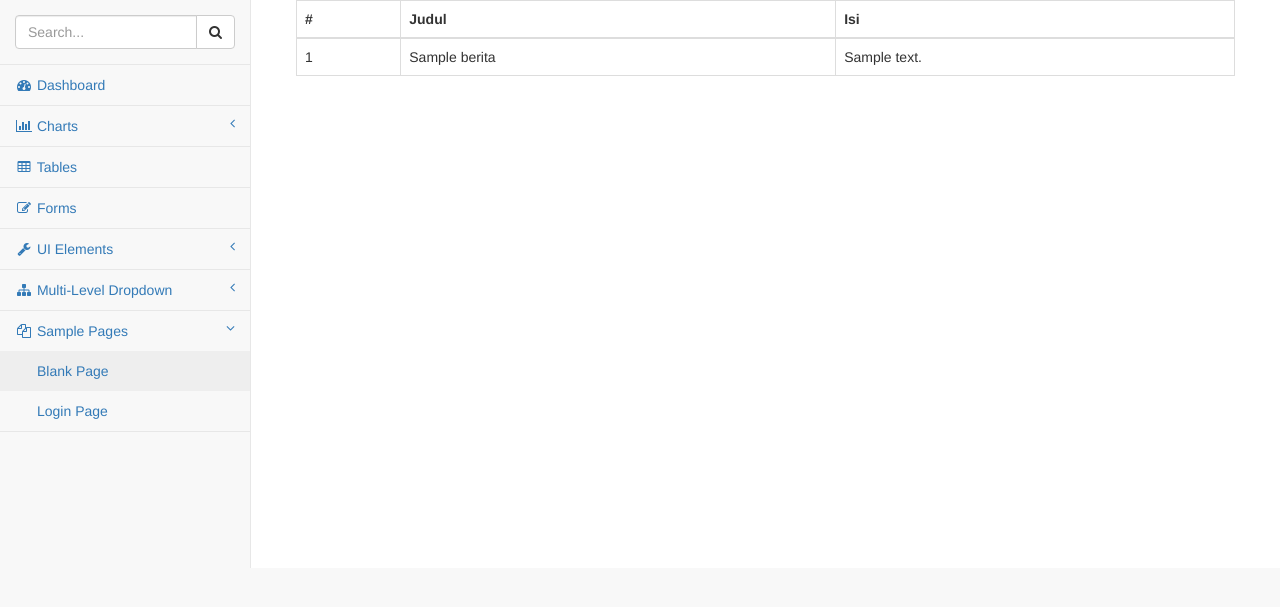
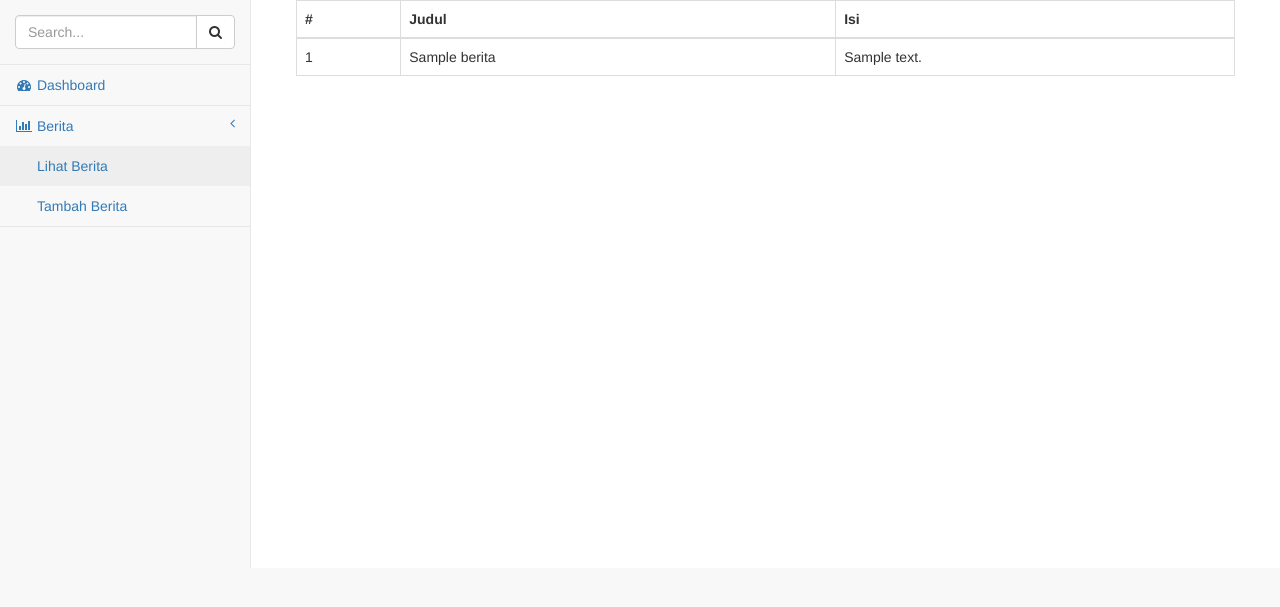
Before and after one commit to RikaNugrahaha/web2, a PHP site: page /Administrator/lihat_data.php in a window 1280 px wide. Shown: the part 51-658 px from the top of the page. Run offline with PHP 8.4, Linux system fonts and the light colour scheme; tables that the repository leaves empty or names only in its code hold one stand-in row (values such as "Sample post"); some libraries are stand-ins or nearby versions.

Commit message:
sinkronisasi class diagram dengan code

```diff
--- /dev/null
+++ b/Administrator/aksi_tambah.php
@@ -0,0 +1,5 @@
+<?php
+include_once 'view/BeritaUI.php';
+$brt = new BeritaUI();
+$brt->inputBerita();
+ ?>
--- a/Administrator/model/Berita.php
+++ b/Administrator/model/Berita.php
@@ -1,23 +1,54 @@
 <?php
 
 /**
-*
+* lokasi ada di web2/administrator/model/Berita.php
 */
 
 include_once 'Model.php';
 class Berita extends Model
 {
+	public $id_berita;
+	public $tanggal;
+	public $judul;
+	public $isi;
+	public $id_kategori;
 
 	public function ambilBerita()
 	{
 		$query = $this->db->prepare("SELECT * FROM berita");
-    	$query->execute();
-    	$data = $query->fetchAll();
+    		$query->execute();
+    		$data = $query->fetchAll();
 
-    	return $data;
+    		return $data;
+	}
+
+	public function setBerita($tanggal,$judul,$isi,$id_kategori)
+	{
+		try
+		  {
+		   $stmt = $this->db->prepare("INSERT INTO berita(tanggal,judul,isi,kategori_id) VALUES(:tanggal, :judul, :isi, :id_kategori)");
+		   $stmt->bindparam(":tanggal",$tanggal);
+		   $stmt->bindparam(":judul",$judul);
+		   $stmt->bindparam(":isi",$isi);
+		   $stmt->bindparam(":id_kategori",$id_kategori);
+		   $stmt->execute();
+		   return true;
+		  }
+		  catch(PDOException $e)
+		  {
+		   echo $e->getMessage();
+		   return false;
+		  }
+	}
+	public function ambilBeritaSpesifik($id)
+	{
+
+	}
+	public function ubahBerita($id_berita, $tanggal, $judul, $isi, $id_kategori)
+	{
+
 	}
 
 }
 
-
  ?>
--- /dev/null
+++ b/Administrator/pages/beranda.php
@@ -0,0 +1,3 @@
+
+                        <h1 class="page-header">Beranda</h1>
+                        <p>Lorem ipsum dolor sit amet, consectetur adipisicing elit. Sit nemo velit voluptas vero dolor, ad sint voluptatum aperiam, ratione accusantium numquam. Iusto nobis, quam doloribus consequuntur veritatis officia voluptates autem.Lorem ipsum dolor sit amet, consectetur adipisicing elit. Libero, quasi sequi. Id odio qui, ab mollitia neque fugit officiis, inventore omnis, laborum repellat cumque. Vero tempora assumenda asperiores tenetur labore?</p>
--- /dev/null
+++ b/Administrator/pages/pesansukses.php
@@ -0,0 +1 @@
+<h2>Selamat anda telah sukses menambahkan berita</h2>
--- a/Administrator/template/sidebar.php
+++ b/Administrator/template/sidebar.php
@@ -16,96 +16,23 @@
                             <a href="index.html"><i class="fa fa-dashboard fa-fw"></i> Dashboard</a>
                         </li>
                         <li>
-                            <a href="#"><i class="fa fa-bar-chart-o fa-fw"></i> Charts<span class="fa arrow"></span></a>
+                            <a href="#"><i class="fa fa-bar-chart-o fa-fw"></i> Berita<span class="fa arrow"></span></a>
                             <ul class="nav nav-second-level">
                                 <li>
-                                    <a href="flot.html">Flot Charts</a>
+                                    <a href="lihat_data.php">Lihat Berita</a>
                                 </li>
                                 <li>
-                                    <a href="morris.html">Morris.js Charts</a>
-                                </li>
-                            </ul>
-                            <!-- /.nav-second-level -->
-                        </li>
-                        <li>
-                            <a href="tables.html"><i class="fa fa-table fa-fw"></i> Tables</a>
-                        </li>
-                        <li>
-                            <a href="forms.html"><i class="fa fa-edit fa-fw"></i> Forms</a>
-                        </li>
-                        <li>
-                            <a href="#"><i class="fa fa-wrench fa-fw"></i> UI Elements<span class="fa arrow"></span></a>
-                            <ul class="nav nav-second-level">
-                                <li>
-                                    <a href="panels-wells.html">Panels and Wells</a>
-                                </li>
-                                <li>
-                                    <a href="buttons.html">Buttons</a>
-                                </li>
-                                <li>
-                                    <a href="notifications.html">Notifications</a>
-                                </li>
-                                <li>
-                                    <a href="typography.html">Typography</a>
-                                </li>
-                                <li>
-                                    <a href="icons.html"> Icons</a>
-                                </li>
-                                <li>
-                                    <a href="grid.html">Grid</a>
-                                </li>
-                            </ul>
-                            <!-- /.nav-second-level -->
-                        </li>
-                        <li>
-                            <a href="#"><i class="fa fa-sitemap fa-fw"></i> Multi-Level Dropdown<span class="fa arrow"></span></a>
-                            <ul class="nav nav-second-level">
-                                <li>
-                                    <a href="#">Second Level Item</a>
-                                </li>
-                                <li>
-                                    <a href="#">Second Level Item</a>
-                                </li>
-                                <li>
-                                    <a href="#">Third Level <span class="fa arrow"></span></a>
-                                    <ul class="nav nav-third-level">
-                                        <li>
-                                            <a href="#">Third Level Item</a>
-                                        </li>
-                                        <li>
-                                            <a href="#">Third Level Item</a>
-                                        </li>
-                                        <li>
-                                            <a href="#">Third Level Item</a>
-                                        </li>
-                                        <li>
-                                            <a href="#">Third Level Item</a>
-                                        </li>
-                                    </ul>
-                                    <!-- /.nav-third-level -->
-                                </li>
-                            </ul>
-                            <!-- /.nav-second-level -->
-                        </li>
-                        <li class="active">
-                            <a href="#"><i class="fa fa-files-o fa-fw"></i> Sample Pages<span class="fa arrow"></span></a>
-                            <ul class="nav nav-second-level">
-                                <li>
-                                    <a class="active" href="blank.html">Blank Page</a>
-                                </li>
-                                <li>
-                                    <a href="login.html">Login Page</a>
+                                    <a href="tambah_berita.php">Tambah Berita</a>
                                 </li>
                             </ul>
                             <!-- /.nav-second-level -->
                         </li>
                     </ul>
-                </div>
-                <!-- /.sidebar-collapse -->
-            </div>
-            <!-- /.navbar-static-side -->
-        </nav>
+                    </div>
+                    </div>
+
                 <!-- Page Content -->
+                </nav>
         <div id="page-wrapper">
             <div class="container-fluid">
                 <div class="row">
--- a/Administrator/view/BeritaUI.php
+++ b/Administrator/view/BeritaUI.php
@@ -10,16 +10,42 @@ class BeritaUI extends View
 	public function tampilBerita()
 	{
 		include_once 'model/Berita.php';
-
 		$brt = new Berita();
-
 		$isi_berita = $brt->ambilBerita();
 
 		include_once 'pages/listberita.php';
 		$this->end();
 	}
+
+	public function tampilFormBerita()
+	{
+		include_once 'controller/BeritaManager.php';
+
+		$bm = new BeritaManager();
+		$daftar_kategori = $bm->getDaftarKategori();
+
+		include_once 'pages/formberita.php';
+		$this->end();
+
+	}
+	public function inputBerita()
+	{
+		include_once 'controller/BeritaManager.php';
+
+		$bm = new BeritaManager();
+		$pesan = $bm->setBerita();
+
+		include_once 'pages/pesansukses.php';
+		$this->end();
+	}
+	public function tampilFormEdit()
+	{
+
+	}
+	public function aksiUbahBerita()
+	{
+
+	}
 }
 
-
-
  ?>
```
Also changed, not shown: Administrator/controller/BeritaManager.php (added, +41 -0 lines), Administrator/controller/Controller.php (added, +12 -0 lines), Administrator/model/Kategori.php (added, +19 -0 lines), Administrator/pages/formberita.php (added, +37 -0 lines), Administrator/tambah_berita.php (added, +7 -0 lines), Administrator/pages/listberita.php (line endings or trailing spaces).
